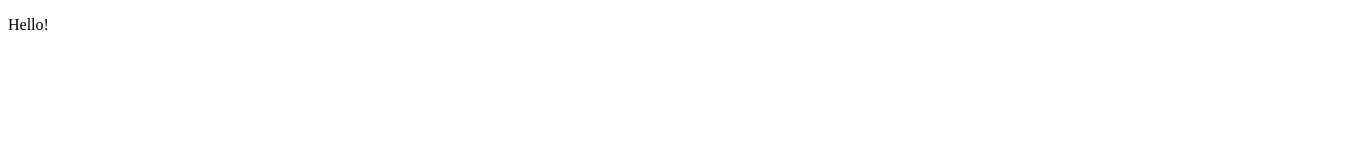
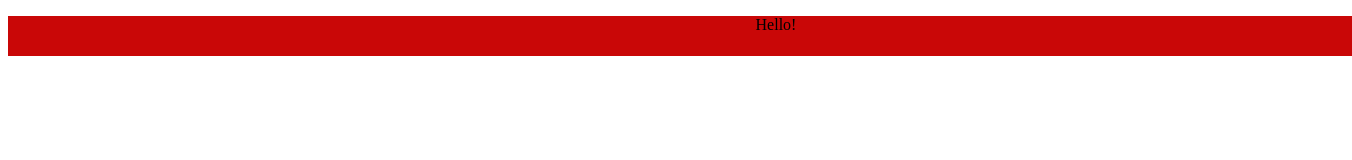
Before and after one commit to abbindustrigymnasium/ux-ui-projekt-power-rangers, a plain HTML site: page Index.html in a window 1280 px wide. Shown: the whole page, 1352 px wide, since content can reach past the window. Drawn offline with Linux system fonts and the light colour scheme.

Commit message:
added small amounts of css to website

```diff
--- a/Index.html
+++ b/Index.html
@@ -17,3 +17,16 @@
 
 </body>
 </html>
+<script>
+
+</script>
+<style>
+    .header{
+        background: rgb(201, 7, 7);
+        height: 40px;
+        width: 90vw;
+        text-align: center;
+        align-self: center;
+        padding-left: 15vw;
+    }
+</style>
```
